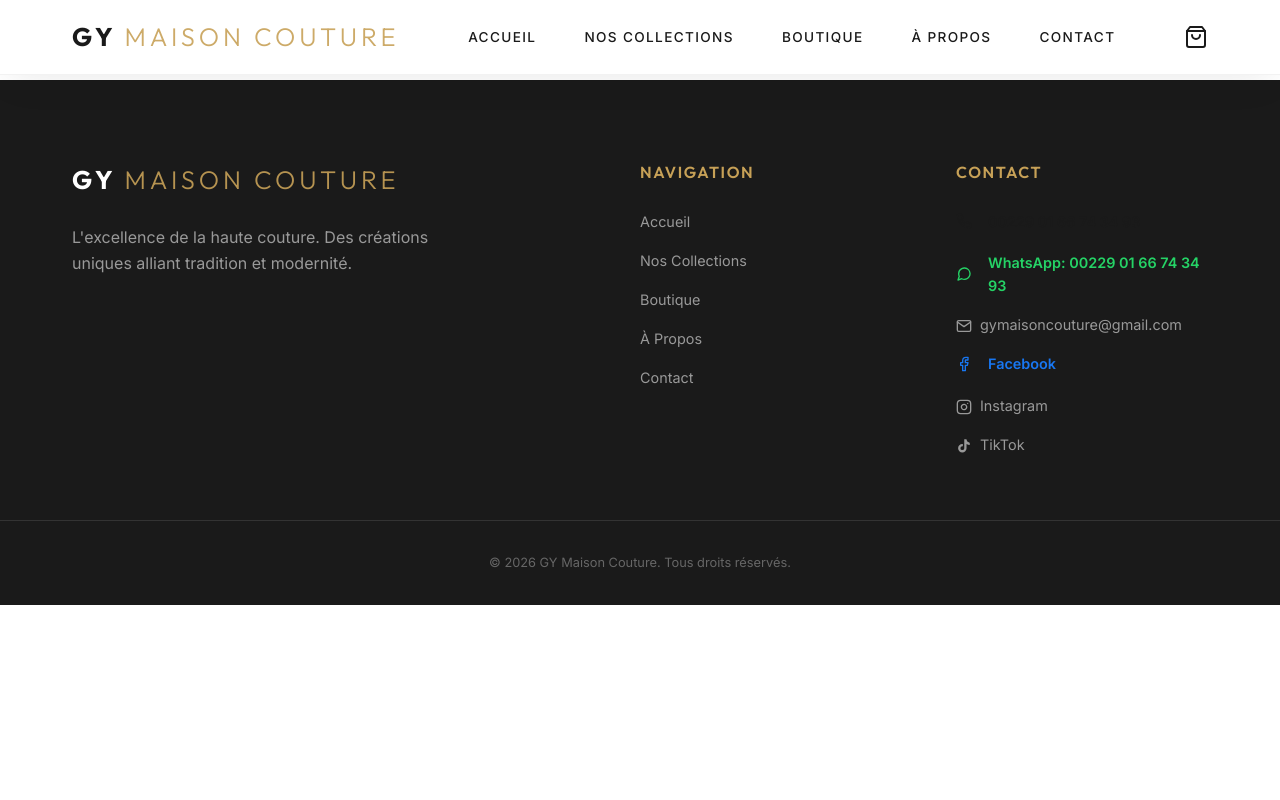
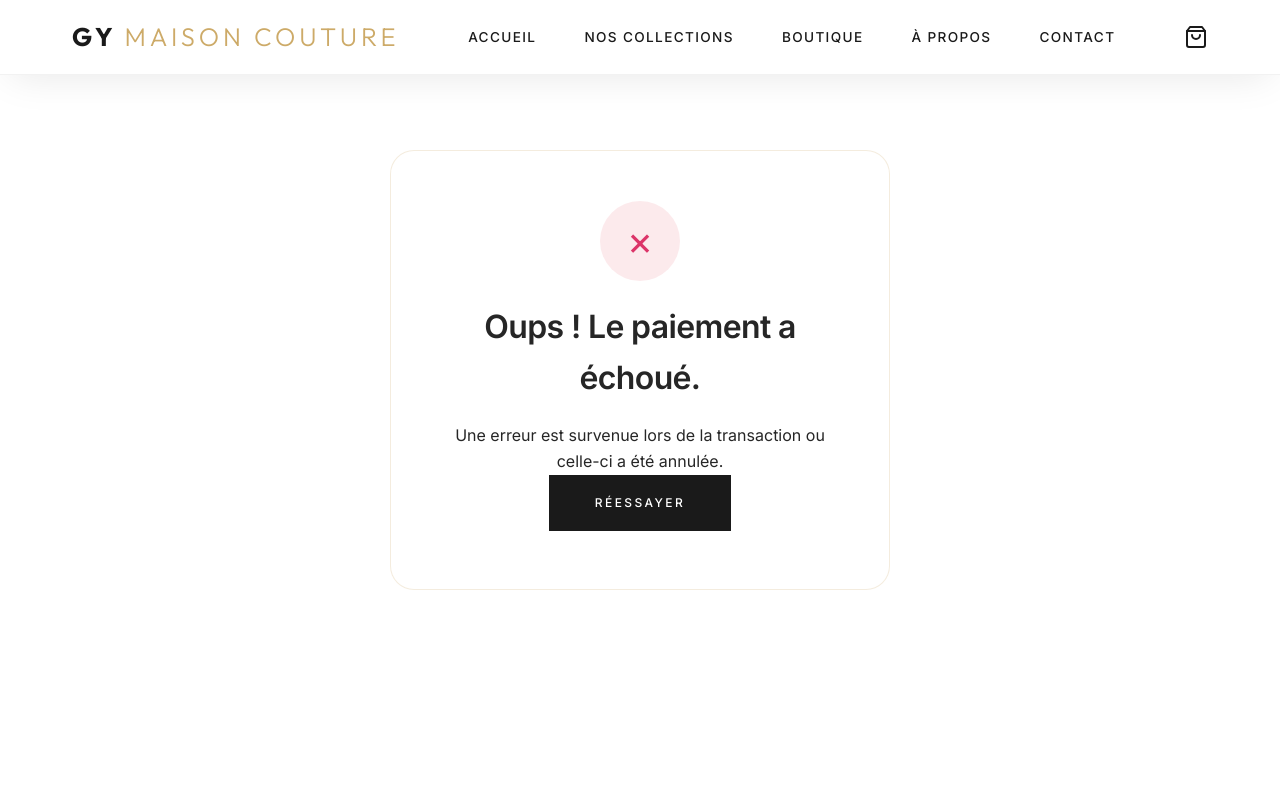
Before and after one commit to ITAINNOVATE/GY-MC, a React (Vite) app: page /payment-success in a window 1280 px wide. Shown: the top 800 px of the page. Built offline with nearby package versions, Linux system fonts and the light colour scheme; no server answers; the database is empty.

Commit message:
feat: integrate Flutterwave payment system and updated product card button text

```diff
--- a/src/App.tsx
+++ b/src/App.tsx
@@ -13,6 +13,7 @@ const Collections = lazy(() => import('./pages/Collections'));
 const Shop = lazy(() => import('./pages/Shop'));
 const About = lazy(() => import('./pages/About'));
 const Contact = lazy(() => import('./pages/Contact'));
+const PaymentSuccess = lazy(() => import('./pages/PaymentSuccess'));
 
 // Loading component
 const PageLoader = () => (
@@ -48,6 +49,7 @@ const App: React.FC = () => {
                 <Route path="/shop" element={<Shop />} />
                 <Route path="/about" element={<About />} />
                 <Route path="/contact" element={<Contact />} />
+                <Route path="/payment-success" element={<PaymentSuccess />} />
               </Routes>
             </Suspense>
             <Footer />
--- a/src/components/CartDrawer.tsx
+++ b/src/components/CartDrawer.tsx
@@ -1,9 +1,44 @@
-import React from 'react';
+import React, { useState } from 'react';
 import { useCart } from '../context/CartContext';
+import { supabase } from '../lib/supabase';
 import './CartDrawer.css';
 
 const CartDrawer: React.FC = () => {
   const { cart, removeFromCart, updateQuantity, total, isOpen, setIsOpen } = useCart();
+  const [loading, setLoading] = useState(false);
+
+  const handleCheckout = async () => {
+    if (cart.length === 0) return;
+
+    setLoading(true);
+    try {
+      const email = prompt("Veuillez saisir votre email pour la confirmation de paiement :");
+      if (!email) {
+        setLoading(false);
+        return;
+      }
+
+      const { data, error } = await supabase.functions.invoke('payment-handler', {
+        body: {
+          email,
+          amount: total,
+          items: cart.map(item => ({ id: item.id, name: item.name, price: item.price, quantity: item.quantity }))
+        }
+      });
+
+      if (error) throw error;
+      if (data?.checkout_url) {
+        window.location.href = data.checkout_url;
+      } else {
+        throw new Error("Lien de paiement non généré");
+      }
+    } catch (err) {
+      console.error("Erreur de paiement:", err);
+      alert("Une erreur est survenue lors de l'initialisation du paiement. Veuillez réessayer.");
+    } finally {
+      setLoading(false);
+    }
+  };
 
   if (!isOpen) return null;
 
@@ -52,7 +87,13 @@ const CartDrawer: React.FC = () => {
               <span>Total</span>
               <span className="total-price">{total.toLocaleString()} F CFA</span>
             </div>
-            <button className="btn btn-primary checkout-btn">Passer la commande</button>
+            <button
+              className="btn btn-primary checkout-btn"
+              onClick={handleCheckout}
+              disabled={loading}
+            >
+              {loading ? 'Traitement...' : 'Payer maintenant'}
+            </button>
           </div>
         )}
       </div>
--- a/src/components/ProductCard.tsx
+++ b/src/components/ProductCard.tsx
@@ -9,7 +9,7 @@ interface ProductCardProps {
   buttonText?: string;
 }
 
-const ProductCard: React.FC<ProductCardProps> = ({ product, showPrice = true, buttonText = "Commande Spéciale" }) => {
+const ProductCard: React.FC<ProductCardProps> = ({ product, showPrice = true, buttonText = "Commander" }) => {
   const { addToCart, setSelectedProduct } = useCart();
 
   return (
--- /dev/null
+++ b/src/pages/PaymentSuccess.css
@@ -0,0 +1,81 @@
+.payment-status-page {
+  padding: 150px 20px;
+  display: flex;
+  justify-content: center;
+  align-items: center;
+  min-height: 80vh;
+}
+
+.status-card {
+  max-width: 500px;
+  width: 100%;
+  padding: 50px;
+  text-align: center;
+  border-radius: 24px;
+  border: 1px solid rgba(197, 160, 89, 0.2);
+}
+
+.status-card h1 {
+  margin: 20px 0;
+  font-family: var(--font-display);
+  font-size: 2rem;
+}
+
+.icon {
+  width: 80px;
+  height: 80px;
+  border-radius: 50%;
+  display: flex;
+  align-items: center;
+  justify-content: center;
+  font-size: 40px;
+  margin: 0 auto 20px;
+}
+
+.success-icon {
+  background: rgba(40, 167, 69, 0.1);
+  color: #28a745;
+}
+
+.error-icon {
+  background: rgba(220, 53, 69, 0.1);
+  color: #dc3569;
+}
+
+.order-summary {
+  background: rgba(255, 255, 255, 0.05);
+  padding: 20px;
+  border-radius: 12px;
+  margin: 25px 0;
+  text-align: left;
+}
+
+.order-summary p {
+  margin: 8px 0;
+}
+
+.note {
+  font-size: 0.9rem;
+  opacity: 0.7;
+  margin-bottom: 30px;
+}
+
+.loader {
+  width: 50px;
+  height: 50px;
+  border: 3px solid rgba(197, 160, 89, 0.1);
+  border-top-color: #C5A059;
+  border-radius: 50%;
+  margin: 0 auto 20px;
+  animation: spin 1s linear infinite;
+}
+
+@keyframes spin {
+  to { transform: rotate(360deg); }
+}
+
+@media (max-width: 768px) {
+  .status-card {
+    padding: 30px 20px;
+  }
+}
--- /dev/null
+++ b/src/pages/PaymentSuccess.tsx
@@ -0,0 +1,101 @@
+import React, { useEffect, useState } from 'react';
+import { useSearchParams, Link } from 'react-router-dom';
+import { useCart } from '../context/CartContext';
+import { supabase } from '../lib/supabase';
+import './PaymentSuccess.css';
+
+const PaymentSuccess: React.FC = () => {
+  const [searchParams] = useSearchParams();
+  const { clearCart } = useCart();
+  const [status, setStatus] = useState<'loading' | 'success' | 'failed'>('loading');
+  const [orderDetails, setOrderDetails] = useState<any>(null);
+
+  const tx_ref = searchParams.get('tx_ref');
+  const transaction_id = searchParams.get('transaction_id'); // From Flutterwave real redirect
+
+  useEffect(() => {
+    const verifyPayment = async () => {
+      if (!tx_ref) {
+        setStatus('failed');
+        return;
+      }
+
+      try {
+        // Find transaction in our DB
+        const { data, error } = await supabase
+          .from('transactions')
+          .select('*')
+          .eq('tx_ref', tx_ref)
+          .single();
+
+        if (error || !data) throw new Error('Transaction non trouvée');
+
+        setOrderDetails(data);
+
+        // If it's a simulation (status already success or simulation param)
+        if (data.status === 'successful') {
+          setStatus('success');
+          clearCart();
+        } else if (searchParams.get('status') === 'success') {
+          // Simulation mode redirect
+          setStatus('success');
+          clearCart();
+          // Update status in DB if simulation
+          await supabase.from('transactions').update({ status: 'successful' }).eq('tx_ref', tx_ref);
+        } else {
+          // In a real flow, the webhook or a direct verification call should handle this.
+          // For now, if we landed here with tx_ref, we check if successful.
+          setStatus('success');
+          clearCart();
+        }
+      } catch (err) {
+        console.error(err);
+        setStatus('failed');
+      }
+    };
+
+    verifyPayment();
+  }, [tx_ref, clearCart, searchParams]);
+
+  if (status === 'loading') {
+    return (
+      <div className="payment-status-page container">
+        <div className="status-card glass-effect">
+          <div className="loader"></div>
+          <h2>Vérification de votre paiement...</h2>
+        </div>
+      </div>
+    );
+  }
+
+  return (
+    <div className="payment-status-page container">
+      <div className={`status-card glass-effect ${status}`}>
+        {status === 'success' ? (
+          <>
+            <div className="icon success-icon">✓</div>
+            <h1>Merci pour votre commande !</h1>
+            <p>Votre paiement a été traité avec succès.</p>
+            {orderDetails && (
+              <div className="order-summary">
+                <p>Référence : <strong>{orderDetails.tx_ref}</strong></p>
+                <p>Montant : <strong>{orderDetails.amount.toLocaleString()} F CFA</strong></p>
+              </div>
+            )}
+            <p className="note">Un email de confirmation vous sera envoyé prochainement.</p>
+            <Link to="/shop" className="btn btn-primary">Continuer mes achats</Link>
+          </>
+        ) : (
+          <>
+            <div className="icon error-icon">×</div>
+            <h1>Oups ! Le paiement a échoué.</h1>
+            <p>Une erreur est survenue lors de la transaction ou celle-ci a été annulée.</p>
+            <Link to="/shop" className="btn btn-primary">Réessayer</Link>
+          </>
+        )}
+      </div>
+    </div>
+  );
+};
+
+export default PaymentSuccess;
```
